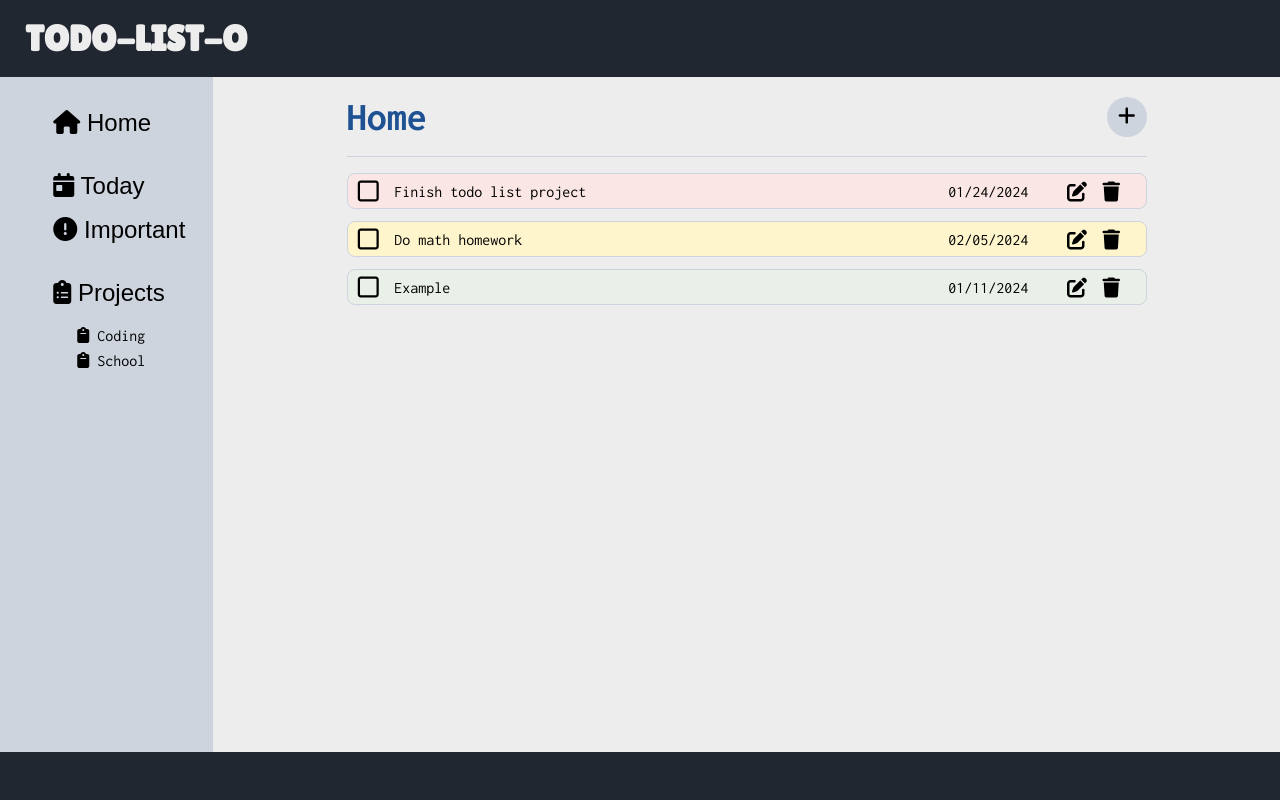
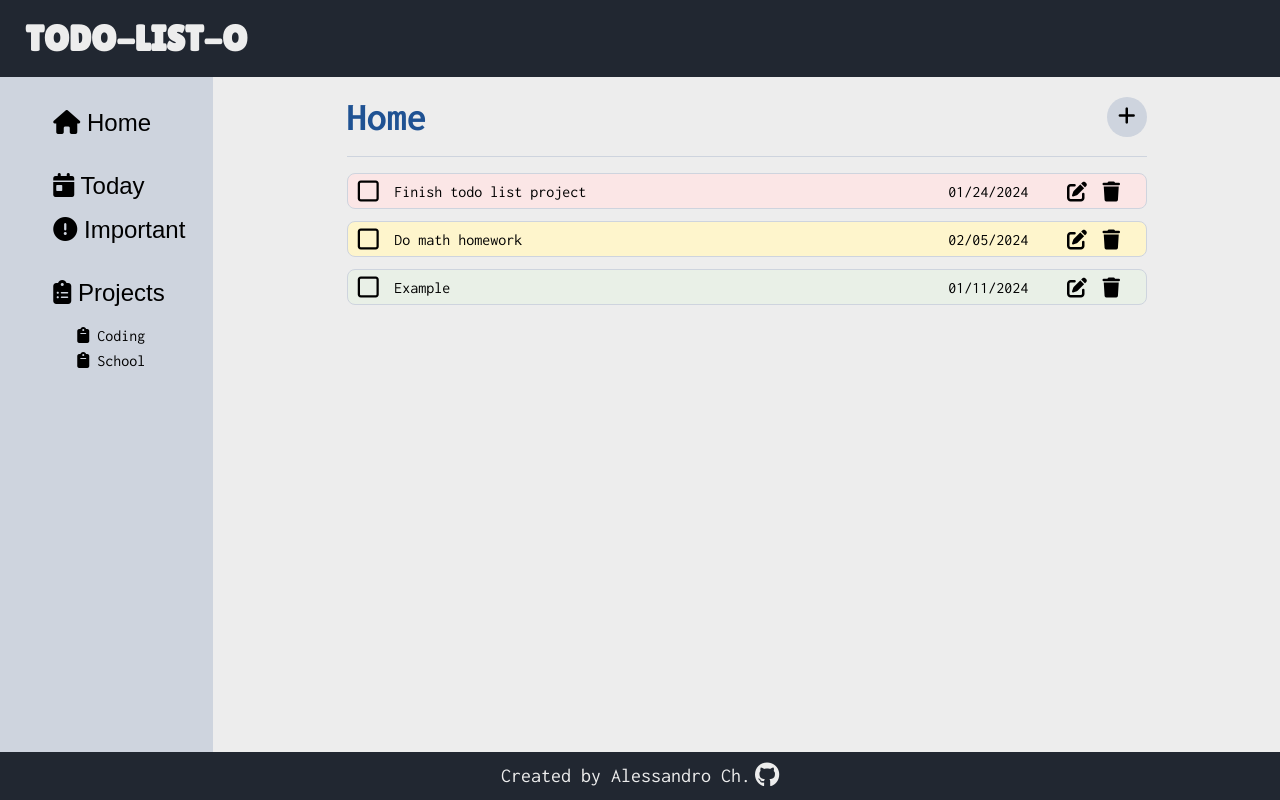
Before and after one commit to Chinchilla15/todo-list, a plain HTML site: page index.html in a window 1280 px wide. Drawn offline with Linux system fonts and the light colour scheme.

Commit message:
Add footer

```diff
--- a/index.html
+++ b/index.html
@@ -7,6 +7,7 @@
     <link rel="preconnect" href="https://fonts.googleapis.com">
     <link rel="preconnect" href="https://fonts.gstatic.com" crossorigin>
     <link href="https://fonts.googleapis.com/css2?family=Inconsolata:wght@300;400;500;700&family=Lilita+One&display=swap" rel="stylesheet">
+    <link rel="icon" href="./images/favicon.ico">
     <title>Todo List</title>
     <script src="https://kit.fontawesome.com/aa73f4cdd9.js" crossorigin="anonymous"></script>
 </head>
@@ -90,7 +91,7 @@
         <div id="task-container">
         </div>
         </main>
-        <footer></footer>
+        <footer>Created by Alessandro Ch.<a href="https://github.com/Chinchilla15" target="_blank"><i class="fa-brands fa-github fa-lg"></i></a></footer>
     </div>
     <script src="main.js"></script>
 </body>
--- a/styles/main.css
+++ b/styles/main.css
@@ -411,3 +411,23 @@ select{
 .checked-task{
     opacity: 0.4;
 }
+
+footer{
+    display: flex;
+    align-items: center;
+    justify-content: center;
+    font-size: 20px;
+    color: var(--white-color);
+}
+
+.fa-github{
+    cursor: pointer;
+    color: var(--white-color);
+    margin-left: 4px;
+    transition: transform .2s;
+}
+
+.fa-github:hover{
+    transform: scale(1.25);
+    color: var(--blue-color);
+}
```
